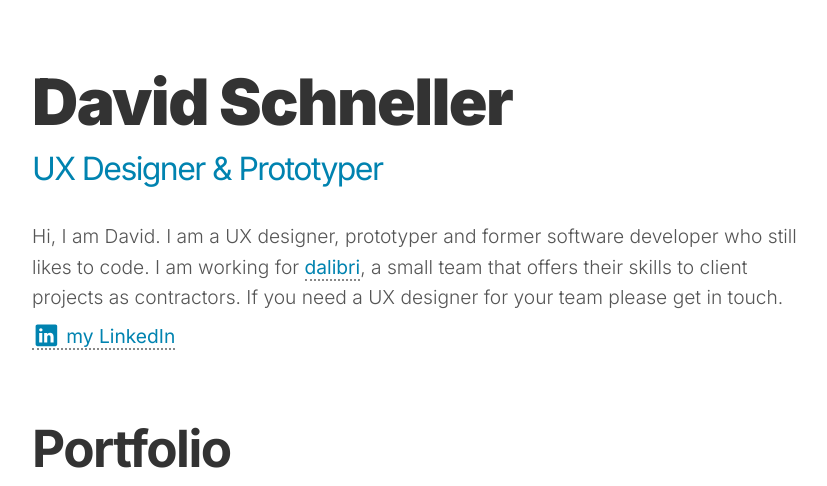
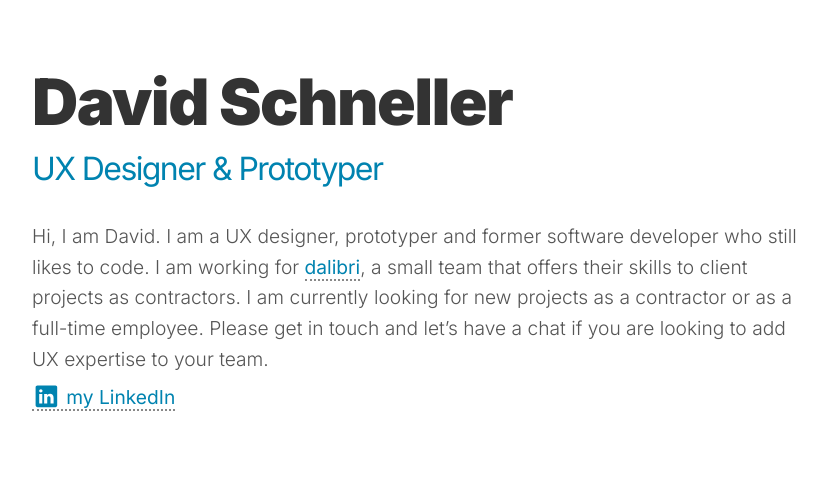
Before and after one commit to DavidSlr/portfolio, a Jekyll site: the page built from index.md, in a window 1280 px wide. Shown: the top 486 px of the page, without its empty margins (160-987 px from the left). Built offline with Jekyll 4.4.1, drawn with Linux system fonts in a browser that asks for light colours; some of the changed text lies outside the part shown.

Commit message:
Changed CV to list and added project sub items Fixed customs item typo Added portoflio items intro text Changed intro text

```diff
--- a/_includes/cv.html
+++ b/_includes/cv.html
@@ -1,43 +1,56 @@
 <div class="cv">
     <div>
         <h2>Work</h2>
-        <div>
-            <header>
+        <ul>
+            <li>
                 <h3>dalibri digital solutions</h3>
                 <p class="tagline">10/2020 - today | <img src="/images/flag-de.svg" class="flag" /> Leverkusen, Germany</p>
-            </header>
-            <header>
+
+                <ul>
+                    <li>
+                        <h3>Bundesamt für Zoll und Grenzsicherheit</h3>
+                        <p class="tagline">Project | 03/2022 - 12/2025 | <img src="/images/flag-ch.svg" class="flag" /> Bern, Switzerland</p>
+                    </li>
+
+
+                    <li>
+                        <h3>digivod - security video management</h3>
+                        <p class="tagline">Project | 03/2021 - 02/2022 | <img src="/images/flag-de.svg" class="flag" /> Remote, Germany </p>
+                    </li>
+                </ul>
+            </li>
+            <li>
                 <h3>Cognizant Interactive Studio</h3>
-                <p class="tagline">6/2018 - 09/2020 | <img src="/images/flag-de.svg" class="flag" /> Cologne, Germany</p>
-            </header>
-            <header>
+                <p class="tagline">06/2018 - 09/2020 | <img src="/images/flag-de.svg" class="flag" /> Cologne, Germany</p>
+            </li>
+            <li>
                 <h3>Schibsted Products & Technology</h3>
                 <p class="tagline">06/2015 - 06/2018 | <img src="/images/flag-se.svg" class="flag" /> Stockholm, Sweden</p>
-            </header>
-            <header>
+            </li>
+            <li>
                 <h3>Mobile Media & Communication Lab</h3>
                 <p>University of Appplied Sciences Aachen</p>
                 <p class="tagline">11/2009 - 08/2012 | <img src="/images/flag-de.svg" class="flag" /> Aachen, Germany</p>
-            </header>
-        </div>
+            </li>
+        </ul>
     </div>
 
     <div>
         <h2>Education</h2>
         <div>
-            <header>
+            <li>
                 <h3>Interaction Design & Technologies, M.Sc.</h3>
                 <p>Chalmers University of Technology</p>
                 <p class="tagline">2012 - 2014, <img src="/images/flag-se.svg" class="flag" /> Göteborg, Sweden</p>
-            </header>
+            </li>
             <p></p>
         </div>
         <div>
-            <header>
+            <li>
                 <h3>Computer Science, Dipl.-Inf.(FH)</h3>
                 <p>University of Appplied Sciences Aachen</p>
                 <p class="tagline">2005 - 2009, <img src="/images/flag-de.svg" class="flag" /> Aachen, Germany</p>
-            </header>
+            </li>
             <p></p>
         </div>
     </div>
--- a/collections/_portfolio/2022-03-01-customs-toolchain-framework.markdown
+++ b/collections/_portfolio/2022-03-01-customs-toolchain-framework.markdown
@@ -17,7 +17,7 @@ division_of_work: Changing UX team with 0-4 other UX and product designers and a
 
 As a part of the development the [Quadrel application and UI framework](https://www.bazg.admin.ch/bazg/de/home/themen/dazit/vereinfachung-und-digitalisierung/entwicklerplattform.html) was built. The goal was to leverage standardized components to reduce frontend development effort in the application teams, make maintenance easier and improve UX/UI consistency.
 
-I worked here as a UX designer for close to 4 years and primarily worked with the application teams to plan their concepts and make sure that the framework is used withing its capabilities, standard design decisions are followed and UX best practices are considered. Further, I communicated the requirement of applications back to the framework team and made proposals how framework extensions could work and bring value to the whole program.
+I worked here as a UX designer for close to 4 years and primarily worked with the application teams to plan their concepts and make sure that the framework is used within its capabilities, standard design decisions are followed and UX best practices are considered. Further, I communicated the requirement of applications back to the framework team and made proposals how framework extensions could work and bring value to the whole program.
 
 
 {% include gallery.html base_url="/images/projects/customs/"
--- a/css/style.scss
+++ b/css/style.scss
@@ -216,6 +216,10 @@ a.float-right {
     display: flex;
     flex-direction: column;
 
+    > p {
+        margin-bottom: 2rem;
+    }
+
     @include breakpoint('medium') {
         flex: 0 0 calc(50% - 0.5em);
         flex-direction: row;
@@ -320,6 +324,19 @@ a.float-right {
         }
     }
 
+    ul {
+        padding: 0;
+        ul {
+            padding-left: 1rem;
+            border-left: 2px solid $light-border; /* gray line */
+        }
+    }
+
+    li {
+        list-style-type: none;
+        list-style-image: none;
+    }
+
     h3, p {
         margin-bottom: 0;
     }
--- a/index.md
+++ b/index.md
@@ -10,7 +10,7 @@ title: Portfolio
 # David Schneller
 <p class="tagline">UX Designer & Prototyper</p>
 
-Hi, I am David. I am a UX designer, prototyper and former software developer who still likes to code. I am working for [dalibri](http://dalibri.com), a small team that offers their skills to client projects as contractors. If you need a UX designer for your team please get in touch.
+Hi, I am David. I am a UX designer, prototyper and former software developer who still likes to code. I am working for [dalibri](http://dalibri.com), a small team that offers their skills to client projects as contractors. I am currently looking for new projects as a contractor or as a full-time employee. Please get in touch and let's have a chat if you are looking to add UX expertise to your team.
 
 <a href="https://www.linkedin.com/in/davidslr" class="linkedin">
     <svg xmlns="http://www.w3.org/2000/svg" height="1.6rem" viewBox="0 0 512 512"><path d="M417.2 64H96.8C79.3 64 64 76.6 64 93.9V415c0 17.4 15.3 32.9 32.8 32.9h320.3c17.6 0 30.8-15.6 30.8-32.9V93.9C448 76.6 434.7 64 417.2 64zM183 384h-55V213h55v171zm-25.6-197h-.4c-17.6 0-29-13.1-29-29.5 0-16.7 11.7-29.5 29.7-29.5s29 12.7 29.4 29.5c0 16.4-11.4 29.5-29.7 29.5zM384 384h-55v-93.5c0-22.4-8-37.7-27.9-37.7-15.2 0-24.2 10.3-28.2 20.3-1.5 3.6-1.9 8.5-1.9 13.5V384h-55V213h55v23.8c8-11.4 20.5-27.8 49.6-27.8 36.1 0 63.4 23.8 63.4 75.1V384z"/></svg>
@@ -20,6 +20,9 @@ Hi, I am David. I am a UX designer, prototyper and former software developer who
 ## Portfolio
 
 <div class="portfolio-list">
+
+<p>These are some of the projects I worked on during my career. The bottom three items are projects from my time as an IxD student which are fun to look back on.</p>
+
 {% assign portfolio = site.portfolio  | sort: 'date' | reverse %}
 {% for item in portfolio %}
 <div class="portfolio-teaser">
```
Also changed, not shown: images/flag-ch.svg (added).
